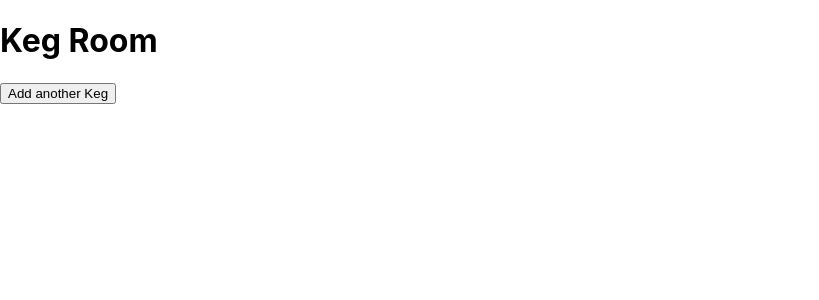
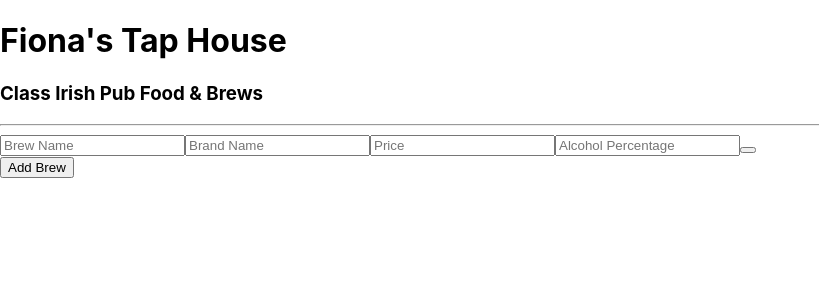
Before and after one commit to janetkarpenske/react-tap-room-2, a React (Create React App) app: page / in a window 1280 px wide. Both pictures are taken after a click on the button "Add another Keg". Shown: the top 300 px of the page, without its empty margins (0-819 px from the left). Built offline with nearby package versions, Linux system fonts and the light colour scheme.

Commit message:
Add Form to Create new brew and get functionality working to create new brew

```diff
--- a/src/components/Header.js
+++ b/src/components/Header.js
@@ -2,7 +2,11 @@ import React from 'react';
 
 function Header () {
   return (
-    <h1>Keg Room</h1>
+    <React.Fragment>
+      <h1>Fiona's Tap House</h1>
+      <h3>Class Irish Pub Food & Brews</h3>
+      <hr/>
+    </React.Fragment>
   );
 }
 
--- /dev/null
+++ b/src/components/Keg.js
@@ -0,0 +1,21 @@
+import React from 'react';
+import PropTypes from 'prop-types';
+
+function Keg (props) {
+  return (
+    <React.Fragment>
+      <h3>{props.brand} - {props.name}, ${props.price} - {props.alcoholContent}%</h3>
+      <hr/>
+    </React.Fragment>
+  );
+}
+
+Keg.propTypes = {
+  name: PropTypes.string,
+  brand: PropTypes.string,
+  price: PropTypes.string,
+  alcoholContent: PropTypes.string,
+  id: PropTypes.string //why is this a string and not a number?
+};
+
+export default Keg;
--- a/src/components/KegControl.js
+++ b/src/components/KegControl.js
@@ -1,22 +1,41 @@
 import React from 'react';
 import KegList from './KegList';
+import NewKegForm from './NewKegForm';
 
 class KegControl extends React.Component {
   constructor(props) {
     super(props);
   this.state = {
     formVisibleOnPage: false,
-    masterKegList: []
+    masterKegList: [{name: "Black Butte Porter", brand: "Deschutes", price: "6", alcoholContent: "8", id: "1"}]
   };
+}
+
+handleClick = () => {
+  console.log("Twas clicked");
+  this.setState(prevState => ({
+    formVisibleOnPage: !prevState.formVisibleOnPage
+  }));
+}
+
+handleAddingNewKegToList = (newKeg) => {
+  const tempMasterKegList = this.state.masterKegList.concat(newKeg);
+  this.setState({masterKegList: tempMasterKegList,
+  formVisibleOnPage: false});
 }
 
 render() {
   let currentlyVisibleState = null;
   let buttonText = null;
 
-  currentlyVisibleState =  <KegList kegList={this.state.masterKegList} />;
-  buttonText = "Add another Keg";
-
+  if (this.state.formVisibleOnPage) {
+    currentlyVisibleState = <NewKegForm onNewKegCreation={this.handleAddingNewKegToList} />
+    buttonText = "Add Brew"
+  }
+  else {
+    currentlyVisibleState =  <KegList kegList={this.state.masterKegList} />;
+    buttonText = "Add another Keg";
+  }
   return (
     <React.Fragment>
       {currentlyVisibleState}
--- a/src/components/KegList.js
+++ b/src/components/KegList.js
@@ -1,12 +1,12 @@
 import React from 'react';
-//import Keg from 'keg';
+import Keg from './Keg';
 import PropTypes from 'prop-types';
 
 function KegList(props){
   return (
     <React.Fragment>
       {props.kegList.map((keg) =>
-        <KegList
+        <Keg
 
         name={keg.name}
         brand={keg.brand}
--- /dev/null
+++ b/src/components/NewKegForm.js
@@ -0,0 +1,30 @@
+import React from 'react';
+import { v4 } from 'uuid';
+import PropTypes from 'prop-types';
+
+function NewKegForm (props) {
+
+  function handleKegFormSubmission(event) {
+    event.preventDefault();
+    props.onNewKegCreation({name: event.target.name.value, brand: event.target.brand.value, price: event.target.price.value, alcoholContent: event.target.alcoholContent.value, id: v4()});
+  }
+
+  return (
+    <React.Fragment>
+      <form onSubmit={handleKegFormSubmission}>
+        <input type='text' name='name' placeholder='Brew Name'/>
+        <input type='text' name='brand' placeholder='Brand Name'/>
+        <input type='text' name='price' placeholder='Price'/>
+        <input type='text' name='alcoholContent' placeholder='Alcohol Percentage'/>
+        <button type='submit'>{props.buttonText}</button>
+      </form>
+    </React.Fragment>
+  );
+}
+
+NewKegForm.propTypes = {
+  onNewKegCreation: PropTypes.func,
+  buttonText: PropTypes.string
+};
+
+export default NewKegForm;
```
